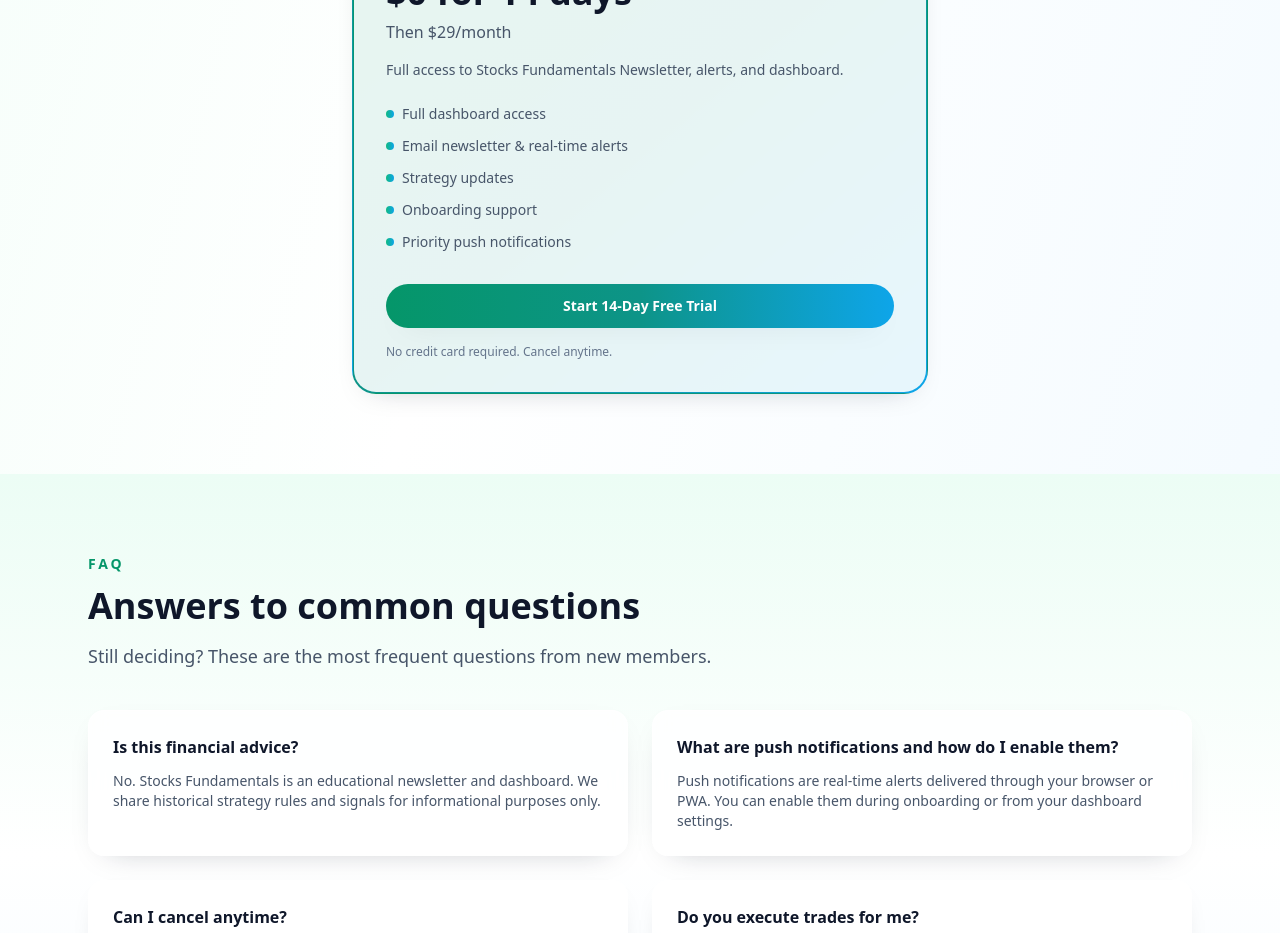
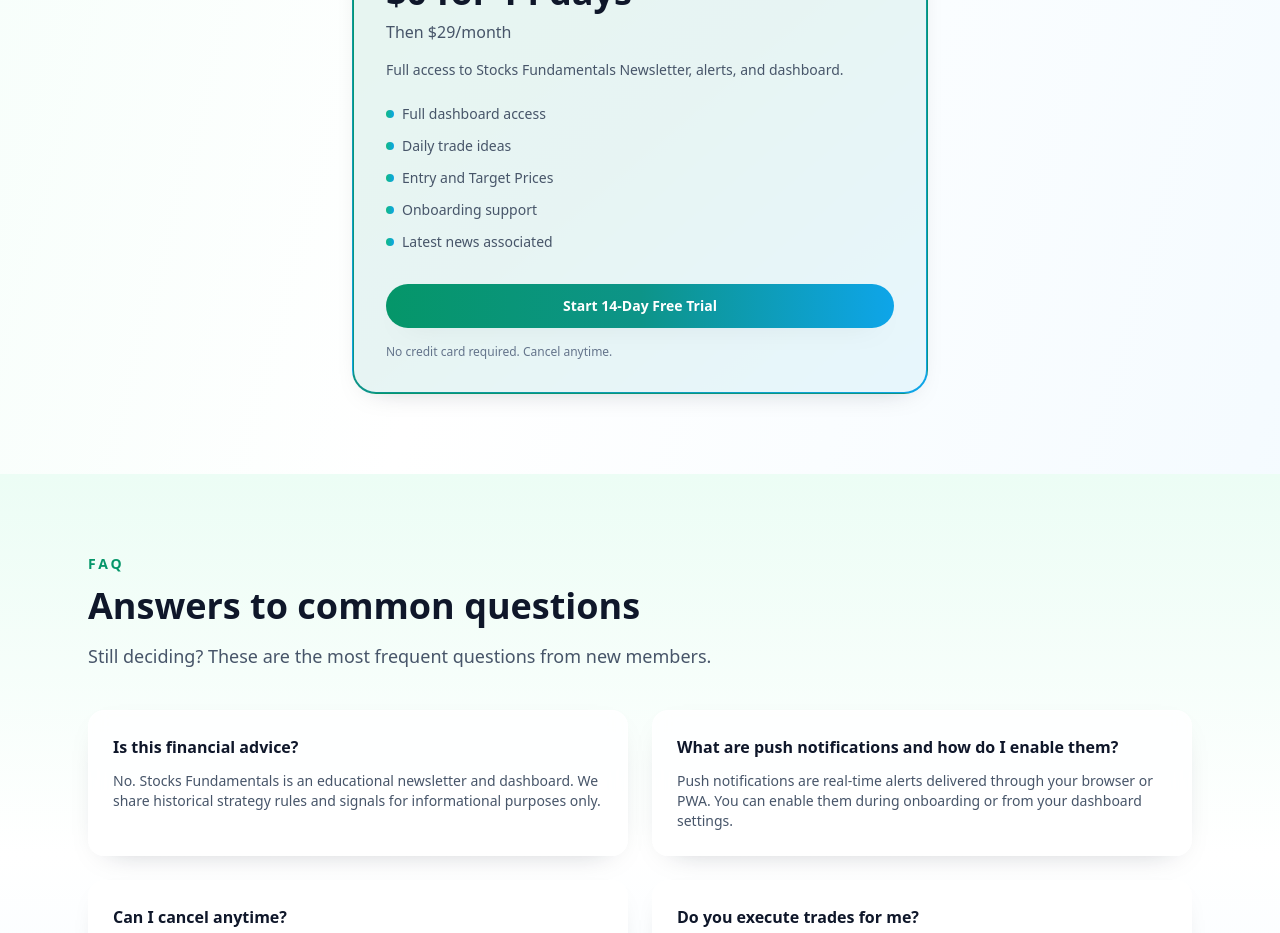
Before and after one commit to adhesikan/SFLanding, a Next.js app: page / in a window 1280 px wide. Shown: the part 2860-3793 px from the top of the page. Built offline with nearby package versions, Linux system fonts and the light colour scheme.

Commit message:
Update pricing card benefits

```diff
--- a/app/page.tsx
+++ b/app/page.tsx
@@ -51,10 +51,10 @@
 
 const pricingDetails = [
   "Full dashboard access",
-  "Email newsletter & real-time alerts",
-  "Strategy updates",
+  "Daily trade ideas",
+  "Entry and Target Prices",
   "Onboarding support",
-  "Priority push notifications"
+  "Latest news associated"
 ];
 
 export default function Home() {
```
